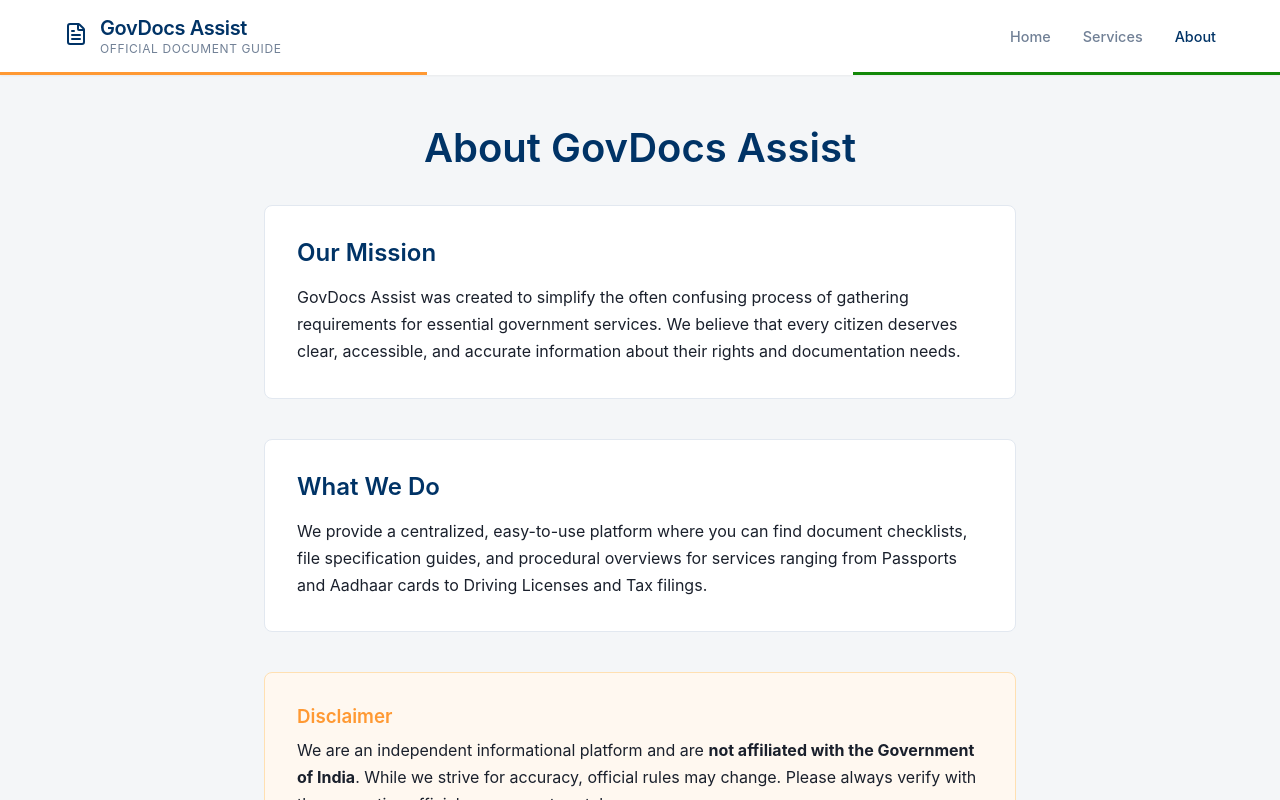
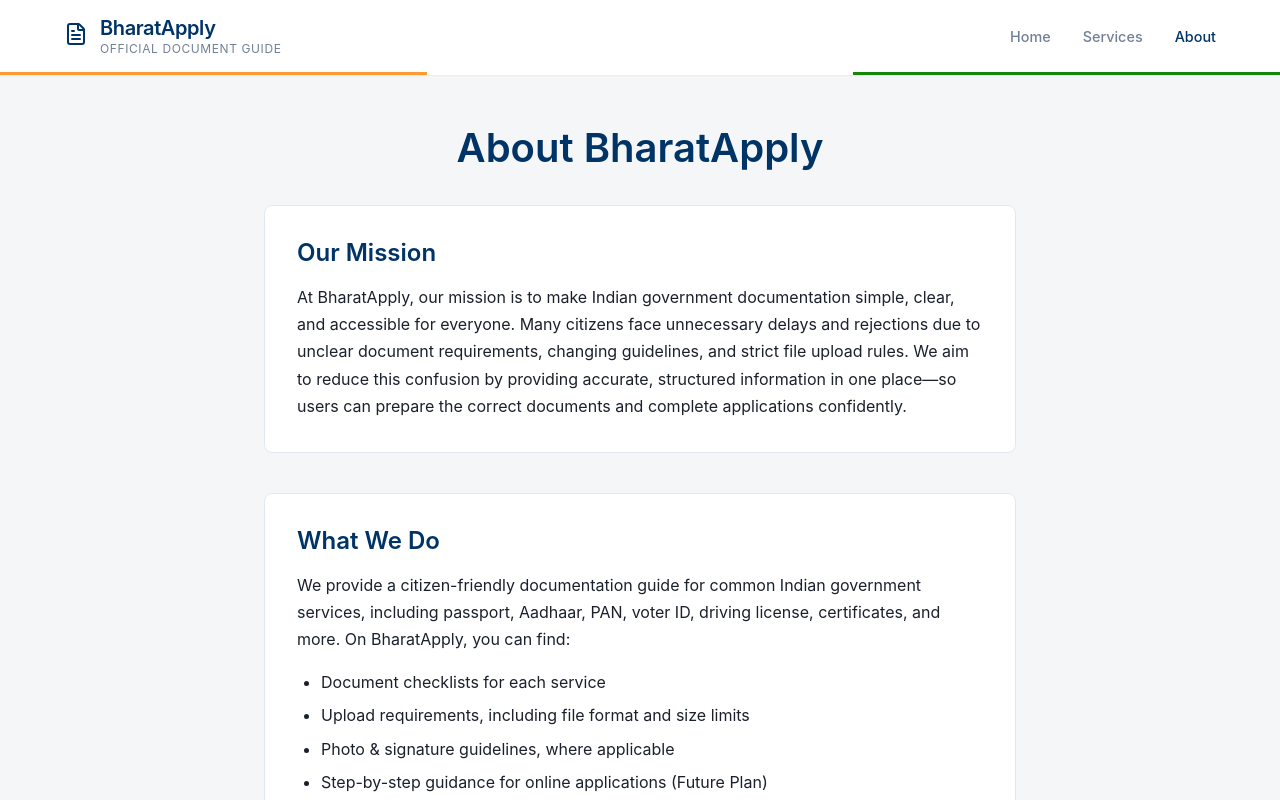
Before and after one commit to gargarnav/GovDocuments, a React (Vite) app: page /about in a window 1280 px wide. Built offline with nearby package versions, Linux system fonts and the light colour scheme.

Commit message:
Rebrand to BharatApply, fix About scrolling, and update content

```diff
--- a/index.html
+++ b/index.html
@@ -4,7 +4,7 @@
     <meta charset="UTF-8" />
     <link rel="icon" type="image/svg+xml" href="/vite.svg" />
     <meta name="viewport" content="width=device-width, initial-scale=1.0" />
-    <title>govdocumentfinder</title>
+    <title>BharatApply</title>
   </head>
   <body>
     <div id="root"></div>
--- a/src/App.jsx
+++ b/src/App.jsx
@@ -18,6 +18,8 @@ function App() {
           <Route path="/" element={<Home />} />
           <Route path="/about" element={<About />} />
         </Routes>
+
+
       </div>
     </Router>
   );
--- a/src/Home.jsx
+++ b/src/Home.jsx
@@ -69,7 +69,7 @@ export function Home() {
                 </div>
 
                 <footer className="footer">
-                    <p>© 2024 GovDocs Assist. Not affiliated with the Government of India.</p>
+                    <p>© 2024 BharatApply. Not affiliated with the Government of India.</p>
                 </footer>
             </div>
 
--- a/src/about.css
+++ b/src/about.css
@@ -3,6 +3,9 @@
     max-width: 800px;
     margin: 0 auto;
     flex: 1;
+    overflow-y: auto;
+    height: 100%;
+    width: 100%;
 }
 
 .about-content h1 {
@@ -31,6 +34,17 @@
     line-height: 1.7;
 }
 
+.about-list {
+    margin-top: 1rem;
+    padding-left: 1.5rem;
+    color: var(--color-text-main);
+}
+
+.about-list li {
+    margin-bottom: 0.5rem;
+    line-height: 1.6;
+}
+
 .about-section.disclaimer {
     background-color: #fff8f0;
     /* Light orange warning tint */
--- a/src/components/About.jsx
+++ b/src/components/About.jsx
@@ -4,14 +4,17 @@ export function About() {
         <div className="about-container">
             <div className="about-content">
                 {/* EDIT SECTION 1: HEADER */}
-                <h1>About GovDocs Assist</h1>
+                <h1>About BharatApply</h1>
 
                 {/* EDIT SECTION 2: INTRODUCTION */}
                 <section className="about-section">
                     <h2>Our Mission</h2>
                     <p>
-                        GovDocs Assist was created to simplify the often confusing process of gathering requirements for essential government services.
-                        We believe that every citizen deserves clear, accessible, and accurate information about their rights and documentation needs.
+                        At BharatApply, our mission is to make Indian government documentation simple, clear, and accessible for everyone.
+
+                        Many citizens face unnecessary delays and rejections due to unclear document requirements, changing guidelines,
+                        and strict file upload rules. We aim to reduce this confusion by providing accurate, structured information in one place—so users can prepare the correct documents and
+                        complete applications confidently.
                     </p>
                 </section>
 
@@ -19,10 +22,16 @@ export function About() {
                 <section className="about-section">
                     <h2>What We Do</h2>
                     <p>
-                        We provide a centralized, easy-to-use platform where you can find document checklists,
-                        file specification guides, and procedural overviews for services ranging from Passports and Aadhaar cards
-                        to Driving Licenses and Tax filings.
+                        We provide a citizen-friendly documentation guide for common Indian government services, including passport, Aadhaar, PAN, voter ID, driving license, certificates, and more.
+                        On BharatApply, you can find:
                     </p>
+                    <ul className="about-list">
+                        <li>Document checklists for each service</li>
+                        <li>Upload requirements, including file format and size limits</li>
+                        <li>Photo & signature guidelines, where applicable</li>
+                        <li>Step-by-step guidance for online applications (Future Plan)</li>
+                        <li>Practical tips to help avoid errors, rejections, and delays</li>
+                    </ul>
                 </section>
 
                 {/* EDIT SECTION 4: DISCLAIMER */}
@@ -34,6 +43,9 @@ export function About() {
                     </p>
                 </section>
             </div>
-        </div>
+            <footer className="footer" style={{ marginTop: 'auto' }}>
+                <p>© 2024 BharatApply. Not affiliated with the Government of India.</p>
+            </footer>
+        </div >
     );
 }
--- a/src/components/Header.jsx
+++ b/src/components/Header.jsx
@@ -13,7 +13,7 @@ export function Header() {
                         <FileText className="logo-icon" size={24} />
                     </div>
                     <Link to="/" className="brand-text">
-                        <h1>GovDocs Assist</h1>
+                        <h1>BharatApply</h1>
                         <span className="subtitle">Official Document Guide</span>
                     </Link>
                 </div>
```
